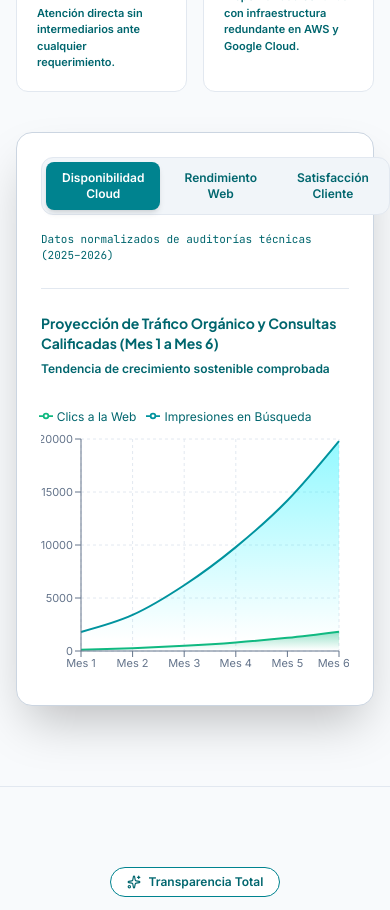
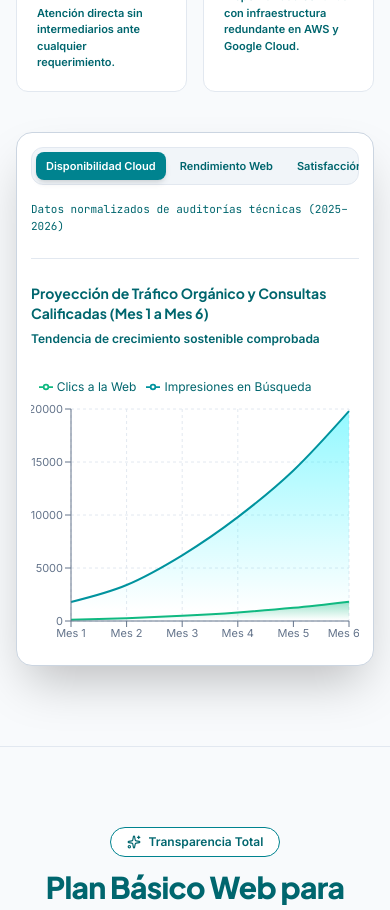
Before and after one commit to jsmceodevalisai-bot/web_devalisai, a React (Vite) app: page / in a window 390 px wide. Shown: the part 9760-10670 px from the top of the page. Built offline with nearby package versions, Linux system fonts and the light colour scheme.

Commit message:
fix(mobile): evitar desbordamiento horizontal en tabs de métricas

```diff
--- a/src/components/home/KeyMetricsDashboard.tsx
+++ b/src/components/home/KeyMetricsDashboard.tsx
@@ -141,15 +141,16 @@ export const KeyMetricsDashboard: React.FC = () => {
         </div>
 
         {/* Interactive Dashboard Container */}
-        <div className="rounded-2xl border border-[#2A3F66] bg-[#0C1527] p-6 sm:p-8 shadow-2xl">
+        <div className="rounded-2xl border border-[#2A3F66] bg-[#0C1527] p-3.5 sm:p-6 md:p-8 shadow-2xl overflow-hidden max-w-full">
 
           {/* Tabs Selector */}
-          <div className="flex flex-wrap items-center justify-between gap-4 pb-6 border-b border-[#1E2D4A]">
-            <div className="flex items-center gap-2 p-1 bg-[#060A12] rounded-xl border border-[#1E2D4A]">
+          <div className="flex flex-col sm:flex-row sm:items-center justify-between gap-3 sm:gap-4 pb-6 border-b border-[#1E2D4A]">
+            <div className="w-full sm:w-auto overflow-x-auto scrollbar-none pb-1 sm:pb-0">
+              <div className="flex items-center gap-1 sm:gap-2 p-1 bg-[#060A12] rounded-xl border border-[#1E2D4A] w-max sm:w-auto max-w-full">
                 <button
                   type="button"
                   onClick={() => setActiveTab('growth')}
-                className={`px-4 py-2 text-xs font-semibold rounded-lg transition-all cursor-pointer ${
+                  className={`whitespace-nowrap px-2.5 sm:px-4 py-1.5 sm:py-2 text-[11px] sm:text-xs font-semibold rounded-lg transition-all cursor-pointer shrink-0 ${
                     activeTab === 'growth'
                       ? 'bg-[#00838f] dark:bg-[#00f0ff] text-white dark:text-[#060e20] shadow-md'
                       : 'text-[#475569] dark:text-[#94A3B8] hover:text-[#0F172A] dark:hover:text-[#F8FAFC]'
@@ -161,7 +162,7 @@ export const KeyMetricsDashboard: React.FC = () => {
                 <button
                   type="button"
                   onClick={() => setActiveTab('performance')}
-                className={`px-4 py-2 text-xs font-semibold rounded-lg transition-all cursor-pointer ${
+                  className={`whitespace-nowrap px-2.5 sm:px-4 py-1.5 sm:py-2 text-[11px] sm:text-xs font-semibold rounded-lg transition-all cursor-pointer shrink-0 ${
                     activeTab === 'performance'
                       ? 'bg-[#00838f] dark:bg-[#00f0ff] text-white dark:text-[#060e20] shadow-md'
                       : 'text-[#475569] dark:text-[#94A3B8] hover:text-[#0F172A] dark:hover:text-[#F8FAFC]'
@@ -173,7 +174,7 @@ export const KeyMetricsDashboard: React.FC = () => {
                 <button
                   type="button"
                   onClick={() => setActiveTab('conversion')}
-                className={`px-4 py-2 text-xs font-semibold rounded-lg transition-all cursor-pointer ${
+                  className={`whitespace-nowrap px-2.5 sm:px-4 py-1.5 sm:py-2 text-[11px] sm:text-xs font-semibold rounded-lg transition-all cursor-pointer shrink-0 ${
                     activeTab === 'conversion'
                       ? 'bg-[#00838f] dark:bg-[#00f0ff] text-white dark:text-[#060e20] shadow-md'
                       : 'text-[#475569] dark:text-[#94A3B8] hover:text-[#0F172A] dark:hover:text-[#F8FAFC]'
@@ -182,8 +183,9 @@ export const KeyMetricsDashboard: React.FC = () => {
                   {t.metrics.tabSatisfaction}
                 </button>
               </div>
+            </div>
 
-            <div className="text-[11px] text-[#64748B] font-mono">
+            <div className="text-[11px] text-[#64748B] font-mono shrink-0">
               Datos normalizados de auditorías técnicas (2025–2026)
             </div>
           </div>
```
Lines whose indentation alone changed are shown as unchanged.
